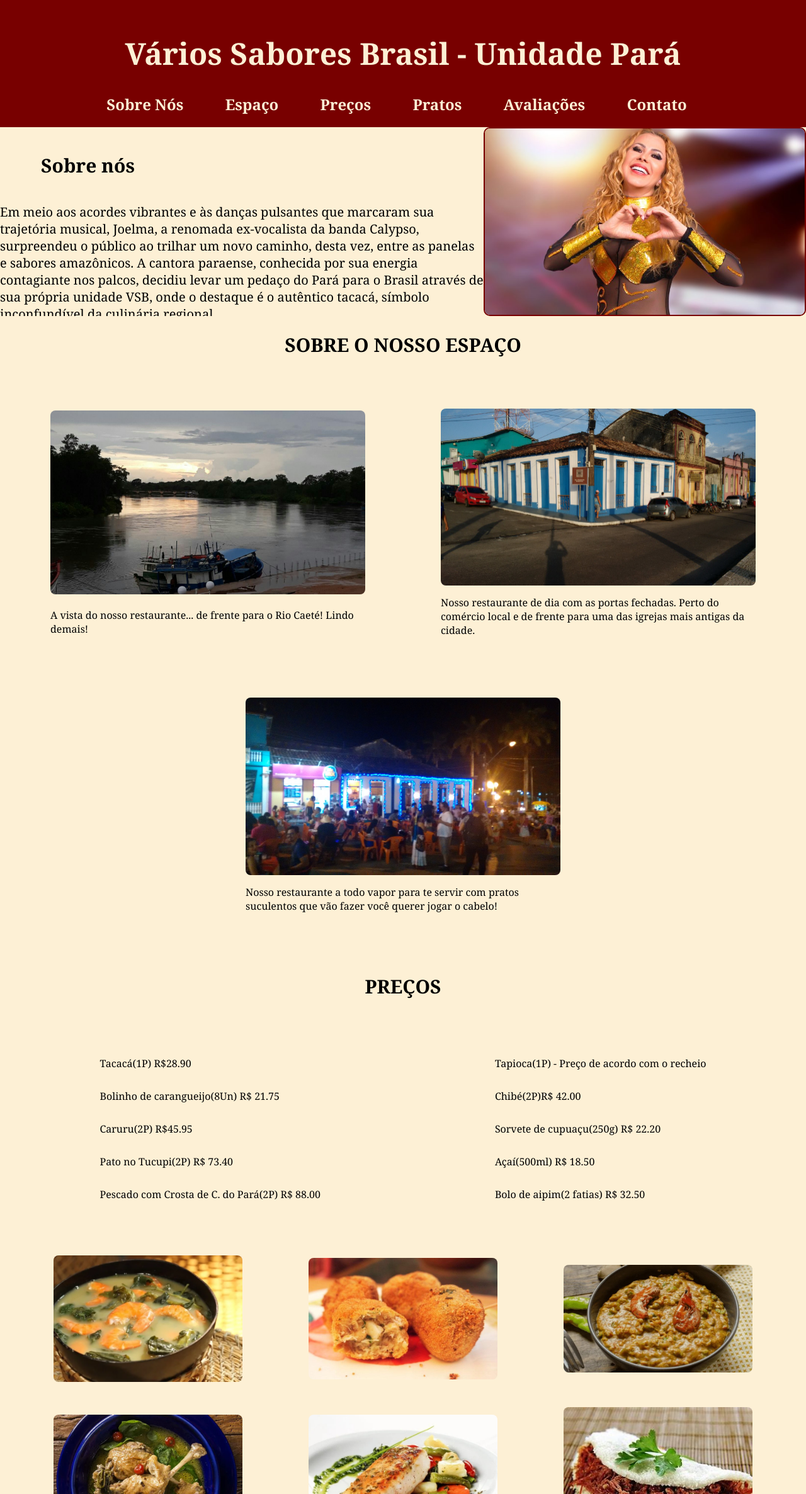
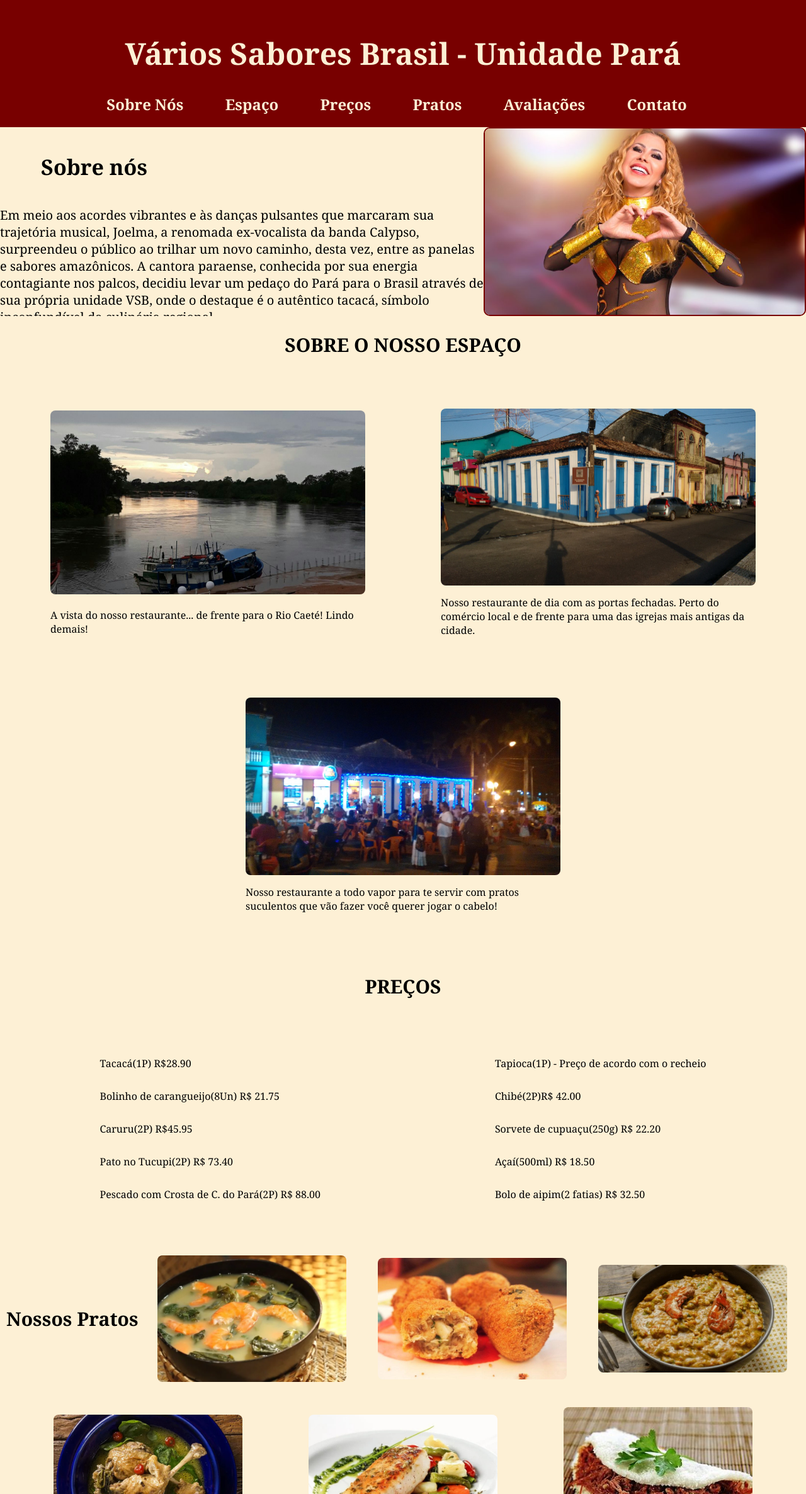
Before and after one commit to jjooaaaaoo/htmlWeb0, a plain HTML site: page index.html in a window 1280 px wide. Shown: the top 2373 px of the page at 63% size. Drawn offline with Linux system fonts and the light colour scheme.

Commit message:
modified:   assets/css/style.css 	modified:   index.html

```diff
--- a/assets/css/style.css
+++ b/assets/css/style.css
@@ -50,6 +50,10 @@
     align-items: center;
     justify-content: space-evenly;
 }
+.pratos-titulo{
+    text-align: center;
+    font-size: 30px;
+}
 .container {
     position:relative;
     width: 300px;
@@ -92,6 +96,8 @@
 .sobretitulo{
     padding: 0 25px;
     margin:40px;
+    font-size: 34px;
+    font-weight: bold;
 }
 .sobre {
     max-width: 60%;
--- a/index.html
+++ b/index.html
@@ -34,7 +34,7 @@
     </header>
     <section id="sobrenos">
         <div class="sobre">
-            <h1 class="sobretitulo">Sobre nós</h1>
+            <h2 class="sobretitulo">Sobre nós</h2>
             <p>Em meio aos acordes vibrantes e às danças pulsantes que marcaram sua trajetória musical, Joelma, a renomada ex-vocalista da banda Calypso, surpreendeu o público ao trilhar um novo caminho, desta vez, entre as panelas e sabores amazônicos. A cantora paraense, conhecida por sua energia contagiante nos palcos, decidiu levar um pedaço do Pará para o Brasil através de sua própria unidade VSB, onde o destaque é o autêntico tacacá, símbolo inconfundível da culinária regional. </p>
         </div>
         <div class="sobreimg">
@@ -90,6 +90,7 @@
         </div>
     </section>
     <section id="pratos">
+        <h2 class="pratos-titulo">Nossos Pratos</h2>
         <div class="container">
             <img src="./assets/img/tacaca.jpg" alt="tacacá" class="imagem">
             <div class="overlay">
```
